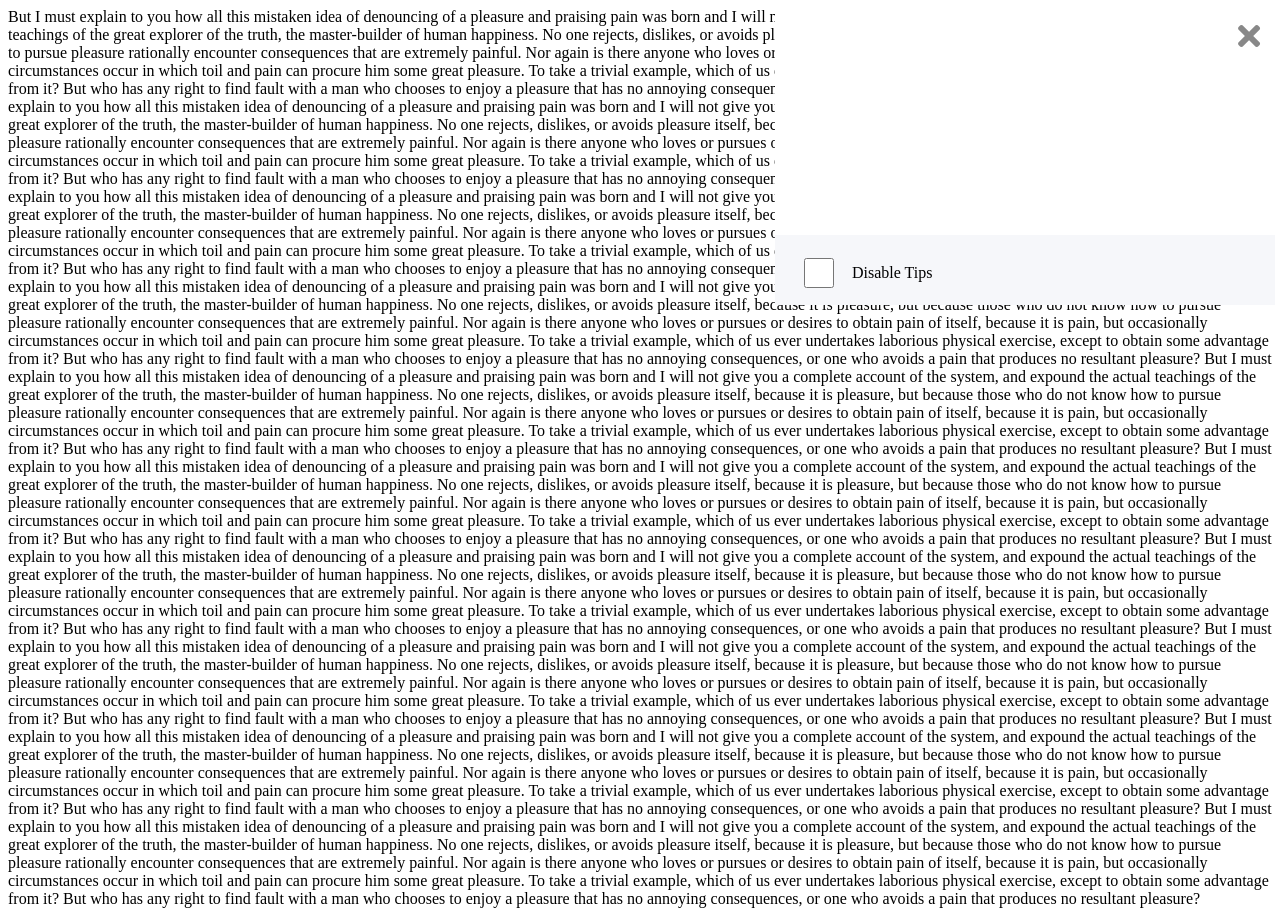
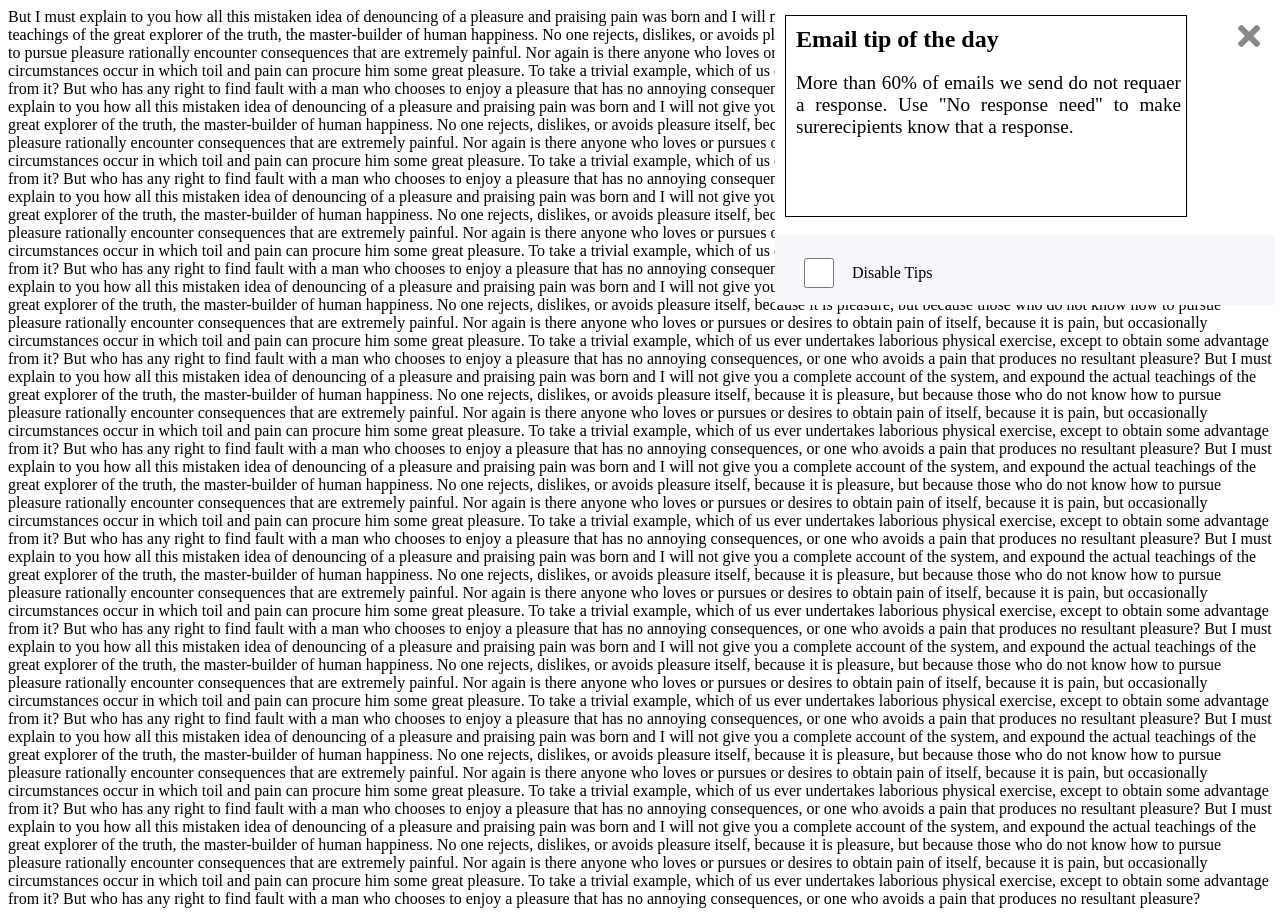
Before and after one commit to DmitryLenko/codejam-notification, a website: page index.html in a window 1280 px wide. Drawn offline with Linux system fonts and the light colour scheme.

Commit message:
feat: add infobox component

```diff
--- a/notification/modal.css
+++ b/notification/modal.css
@@ -47,3 +47,24 @@
     left: 40px;
     display: inline;
 }
+
+.info {
+    position: relative;
+    top: 10px;
+    left: 10px;
+    display: inline-block;
+    height: 200px;
+    width: 400px;
+    border: 1px solid black;
+}
+
+.info-header {
+    margin: 10;
+    font-size: 1.5rem;
+}
+
+.info-text {
+    padding: 0px 5px 0px 10px;
+    font-size: 1.2rem;
+    text-align: justify;
+}
--- a/notification/modal.js
+++ b/notification/modal.js
@@ -1,3 +1,63 @@
+class Info {
+  constructor() {
+    this.payload = [
+      'Email tip of the day',
+      'More than 60% of emails we send '
+      + 'do not requaer a response. '
+      + 'Use "No response need" to make sure'
+      + 'recipients know that a response.',
+      'Email tip of the day',
+      'More than 60% of emails we send '
+      + 'do not requaer a response. '
+      + 'Use "No response need" to make sure'
+      + 'recipients know that a response .',
+      'Email tip of the day',
+      'More than 60% of emails we send '
+      + 'do not requaer a response. '
+      + 'Use "No response need" to make sure'
+      + 'recipients know that a response.',
+      'Email tip of the day',
+      'More than 60% of emails we send '
+      + 'do not requaer a response. '
+      + 'Use "No response need" to make sure'
+      + 'recipients know that a response .',
+      'Email tip of the day',
+      'More than 60% of emails we send '
+      + 'do not requaer a response. '
+      + 'Use "No response need" to make sure'
+      + 'recipients know that a.',
+    ];
+    this.infobox = undefined;
+    this.infoheader = undefined;
+    this.infotext = undefined;
+    this.begin = 0;
+    this.end = 2;
+    this.init = this.payload.slice(this.begin, this.end);
+    this.createInfoheader();
+    this.createInfotext();
+    this.createInfoContainer();
+  }
+
+  createInfoheader() {
+    this.infoheader = document.createElement('h3');
+    this.infoheader.classList.add('info-header');
+    this.infoheader.innerHTML = this.init[0];
+  }
+
+  createInfotext() {
+    this.infotext = document.createElement('p');
+    this.infotext.classList.add('info-text');
+    this.infotext.innerHTML = this.init[1];
+  }
+
+  createInfoContainer() {
+    this.infobox = document.createElement('div');
+    this.infobox.classList.add('info');
+    this.infobox.appendChild(this.infoheader);
+    this.infobox.appendChild(this.infotext);
+  }
+}
+
 class CheckBox {
   constructor() {
     this.check = undefined;
@@ -49,8 +109,10 @@ class Popup {
     this.modal.classList.add('modal-container');
     this.buttom = new Exit();
     this.checkBtn = new CheckBox();
+    this.info = new Info();
     this.modal.appendChild(this.buttom.exit);
     this.modal.appendChild(this.checkBtn.checkContainer);
+    this.modal.appendChild(this.info.infobox);
   }
 
   set() {
```
